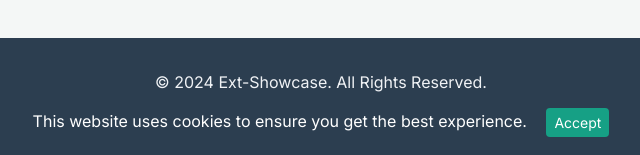
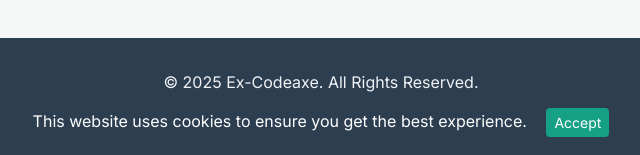
Before and after one commit to Asadullah-nadeem/Chrome-extensions, a plain HTML site: page index.html in a window 1280 px wide. Shown: the part 648-803 px from the top of the page, 319-959 px from the left. Drawn offline with nearby package versions, Linux system fonts and the light colour scheme.

Commit message:
add code

```diff
--- a/index.html
+++ b/index.html
@@ -206,7 +206,7 @@
 <!-- Footer -->
 <footer class="footer">
     <div class="container text-center">
-        <p class="mb-2">&copy; 2024 Ext-Showcase. All Rights Reserved.</p>
+        <p class="mb-2">&copy; <span id="currentYear"></span> Ex-Codeaxe. All Rights Reserved.</p>
         <div>
             <a href="#" data-bs-toggle="modal" data-bs-target="#privacyModal">Privacy Policy</a>
             <a href="#" data-bs-toggle="modal" data-bs-target="#termsModal">Terms & Conditions</a>
@@ -250,6 +250,7 @@
 
 <script src="https://cdn.jsdelivr.net/npm/bootstrap@5.3.0/dist/js/bootstrap.bundle.min.js"></script>
 <script>
+    document.getElementById("currentYear").textContent = new Date().getFullYear();
     document.addEventListener('DOMContentLoaded', () => {
         const addUrlInput = document.getElementById('add-url-input');
         const extensionList = document.getElementById('extension-list');
```
